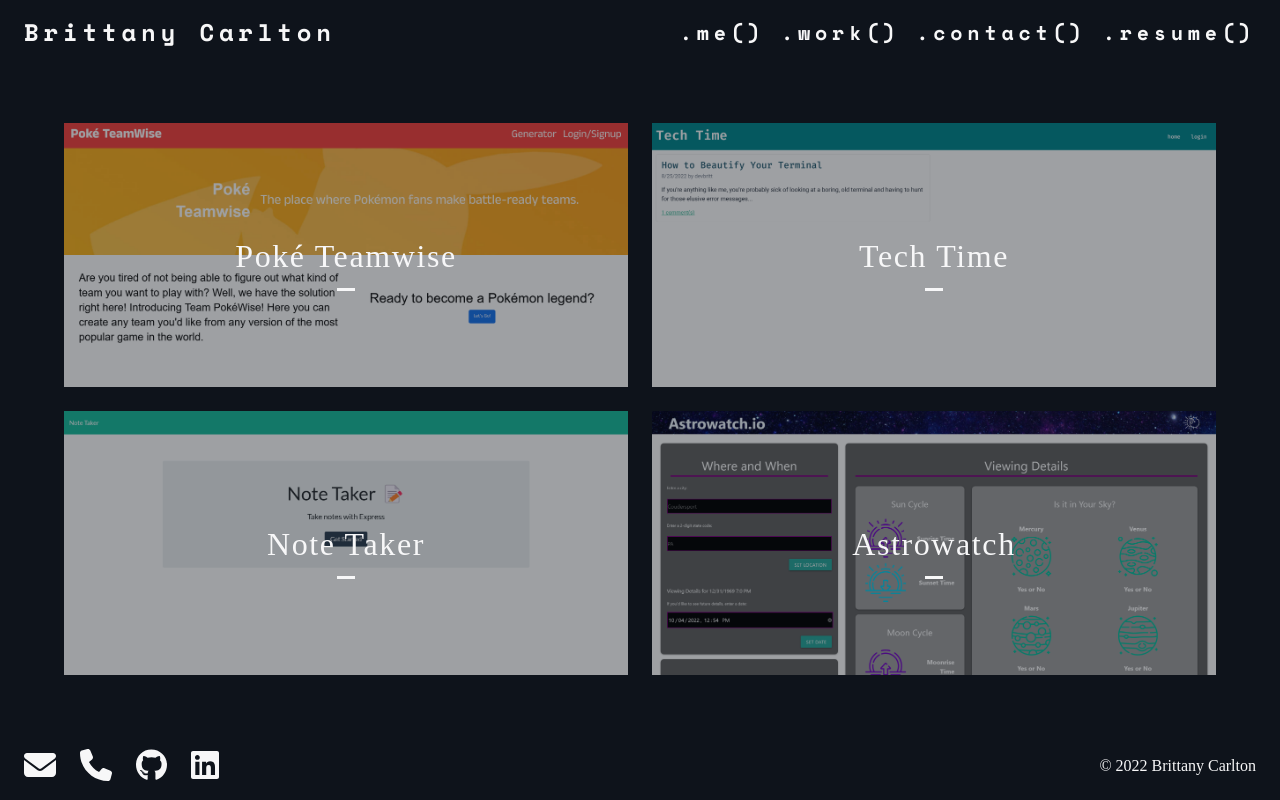
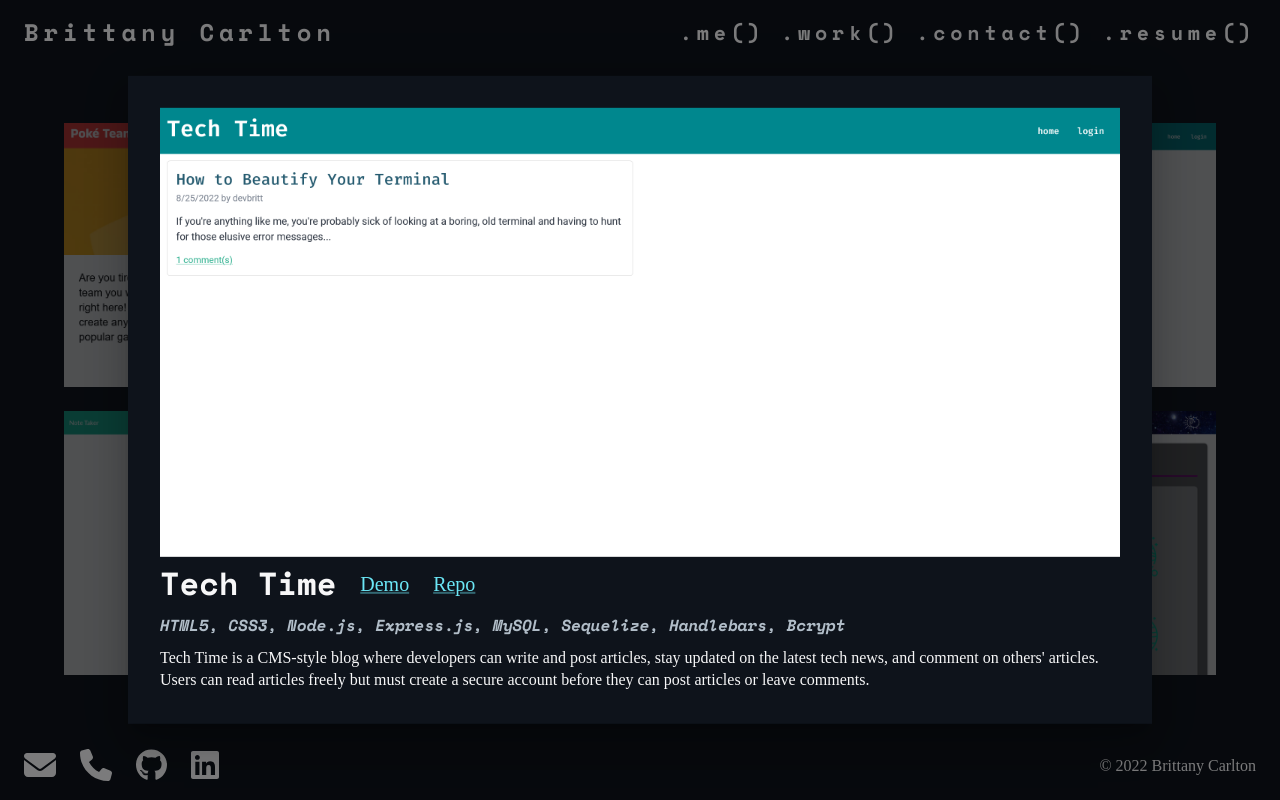
Before and after one commit to devBritt/britt-carlton-portfolio, a React (Create React App) app: page /work in a window 1280 px wide. Both pictures are taken after a click on the button "Tech Time". Built offline with nearby package versions, Linux system fonts and the light colour scheme; a web font is replaced by a local one.

Commit message:
Create project modal to view project details

```diff
--- a/src/pages/work.js
+++ b/src/pages/work.js
@@ -1,4 +1,5 @@
-import { Grid, ImageListItem, Typography, ButtonBase } from '@mui/material';
+import { useState } from 'react';
+import { Grid, Typography, ButtonBase, Stack, Modal, Link } from '@mui/material';
 import { styled } from '@mui/material/styles';
 import { projectList } from '../utils/projectsList';
 import pokemonImg from '../assets/images/pokemon.png';
@@ -26,16 +27,6 @@ const ImageButton = styled(ButtonBase)(({ theme }) => ({
     },
   },
 }));
-
-const ImageSrc = styled('span')({
-  position: 'absolute',
-  left: 0,
-  right: 0,
-  top: 0,
-  bottom: 0,
-  backgroundSize: 'cover',
-  backgroundPosition: 'center 40%',
-});
 
 const Image = styled('span')(({ theme }) => ({
   position: 'absolute',
@@ -70,7 +61,26 @@ const ImageMarked = styled('span')(({ theme }) => ({
   transition: theme.transitions.create('opacity'),
 }));
 
+const modalStyle = {
+    position: 'absolute',
+    top: '50%',
+    left: '50%',
+    transform: 'translate(-50%, -50%)',
+    width: '80vw',
+    bgcolor: 'background.paper',
+    borderRadius: 'shape.borderRadius',
+    boxShadow: 24,
+    p: 4,
+  };
+
 const Work = () => {
+    const [open, setOpen] = useState(false);
+
+    const handleOpen = () => setOpen(true);
+    const handleClose = () => setOpen(false);
+
+    const [openProject, setOpenProject] = useState('');
+
     const getProjectImg = projectName => {
         if (projectName === 'Poké Teamwise') {
             return pokemonImg;
@@ -84,6 +94,52 @@ const Work = () => {
     }
 
     return (
+        <>
+            <Modal
+                open={open}
+                onClose={() => {
+                    handleClose();
+                    setOpenProject('');
+                }}
+                aria-labelledby={openProject.name}
+                aria-describedby={`${openProject.name} details`}
+            >
+                <Stack sx={modalStyle} gap={1}>
+                    <img
+                        src={`${getProjectImg(openProject.name)}`}
+                        width='100%'
+                        minwidth={250}
+                        height='auto'
+                        mb={3}
+                    />
+                    <Stack direction={'row'} gap={3} alignItems={'center'}>
+                        <Typography
+                            component={'h2'}
+                            variant={'h3'}
+                            fontSize={'2rem'}
+                        >
+                            {open && openProject.name}
+                        </Typography>
+                        {/* TODO: add links to demo and repo; add styles */}
+                        <Link>Demo</Link>
+                        <Link>Repo</Link>
+                    </Stack>
+                    <Typography
+                        component={'h3'}
+                        variant={'subtitle1'}
+                        fontSize={'1rem'}
+                        color={'#b1bdc8'}
+                    >
+                        {open && openProject.tech.join(', ')}
+                    </Typography>
+                    <Typography
+                        component={'p'}
+                        variant={'body2'}
+                    >
+                        {open && openProject.description}
+                    </Typography>
+                </Stack>
+            </Modal>
             <Grid
                 container
                 spacing={3}
@@ -93,6 +149,10 @@ const Work = () => {
                         <ImageButton
                             focusRipple
                             key={project.name}
+                            onClick={() => {
+                                handleOpen();
+                                setOpenProject(projectList[index]);
+                            }}
                         >
                             <img
                                 src={`${getProjectImg(project.name)}`}
@@ -127,6 +187,7 @@ const Work = () => {
                     </Grid>
                 ))}
             </Grid>
+        </>
     );
 }
 
```
Lines whose indentation alone changed are shown as unchanged.
